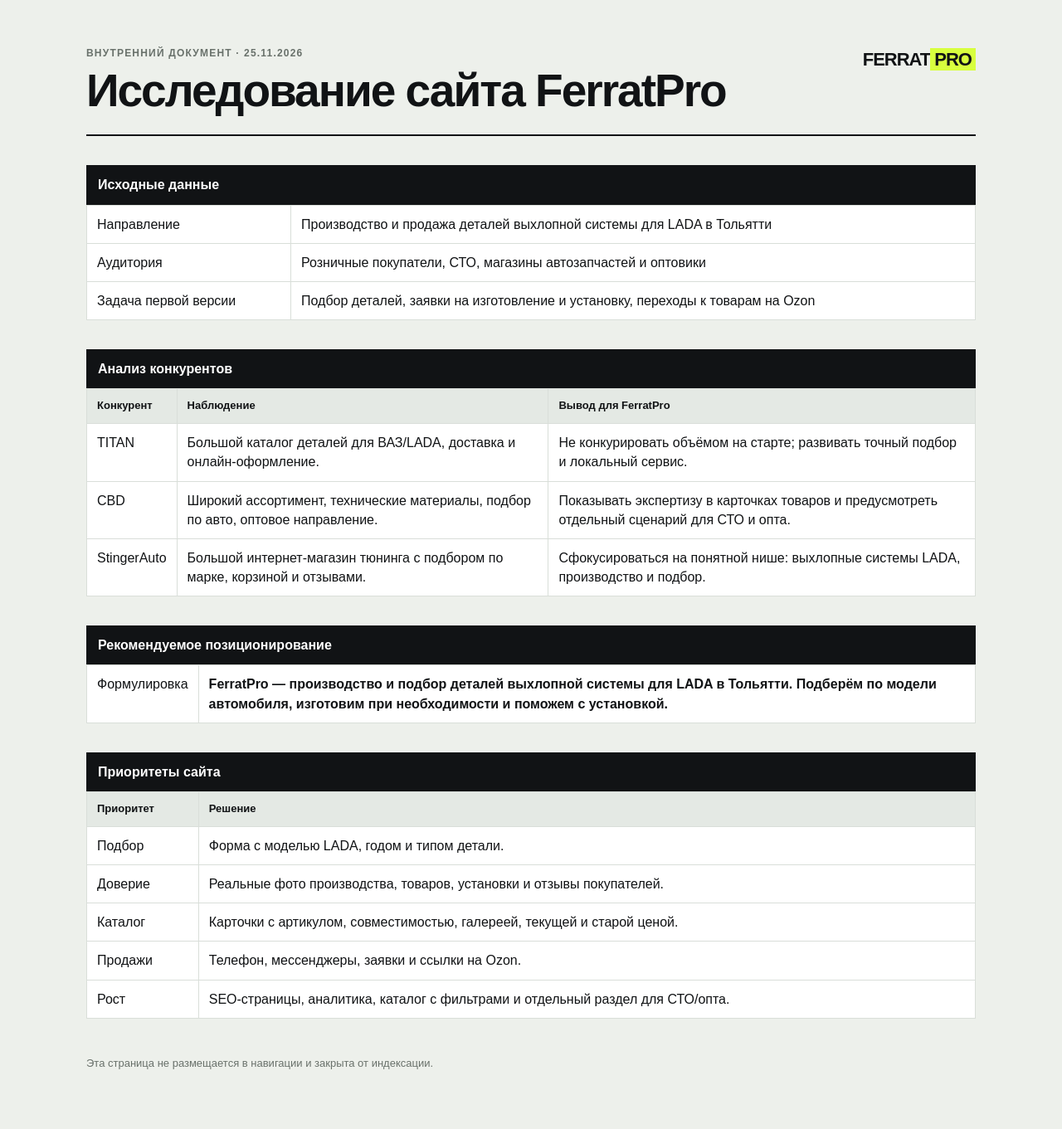
After one commit to EugeneSlusar/ferratpro.ru, a PHP site: page /plan/research.html in a window 1280 px wide. The commit adds this page. Shown: the whole page at 83% size. Run offline with PHP 8.4, Linux system fonts and the light colour scheme.

Commit message:
Move research page into noindex plan section

```diff
--- a/public_html/assets/plan.css
+++ b/public_html/assets/plan.css
@@ -11,6 +11,6 @@ h2 { margin:50px 0 15px; font-size:27px; letter-spacing:-1px; }
 .summary div { padding:15px; background:var(--paper); border:1px solid var(--line); }.summary span { display:block; color:var(--muted); font-size:12px; }.summary b { font-size:25px; }
 .group { margin-top:35px; }
 .group h3 { margin:0; padding:12px 14px; background:var(--ink); color:white; font-size:16px; }
-table { width:100%; border-collapse:collapse; background:var(--paper); } th,td { padding:11px 12px; border:1px solid var(--line); text-align:left; vertical-align:top; } th { background:#e4e9e4; font-size:13px; } td:last-child,th:last-child { width:90px; text-align:right; white-space:nowrap; } .total { font-weight:bold; background:#f6f8f5; }
+table { width:100%; border-collapse:collapse; background:var(--paper); } th,td { padding:11px 12px; border:1px solid var(--line); text-align:left; vertical-align:top; } th { background:#e4e9e4; font-size:13px; } .work-table td:last-child,.work-table th:last-child { width:90px; text-align:right; white-space:nowrap; } .total { font-weight:bold; background:#f6f8f5; }
 .note { margin-top:45px; color:var(--muted); font-size:13px; }
 @media(max-width:600px) { main { padding:32px 12px; }.top { display:block; }.brand { margin-bottom:25px; }.summary { grid-template-columns:1fr; } table { font-size:13px; } th,td { padding:8px; } }
--- a/public_html/index.html
+++ b/public_html/index.html
@@ -88,7 +88,7 @@
         <div class="map">Здесь будет Яндекс.Карта<br /><small>Добавьте реальный адрес точки</small></div>
       </section>
     </main>
-    <footer>© FerratPro · Тестовая версия сайта · <a href="https://github.com/EugeneSlusar/ferratpro.ru/blob/main/README.md" target="_blank" rel="noopener">План и исследование</a></footer>
+    <footer>© FerratPro · Тестовая версия сайта · <a href="plan/research.html">План исследования</a></footer>
     <script src="assets/catalog.js"></script>
     <script>
       const escapeHtml = (value) => String(value).replace(/[&<>"']/g, char => ({'&':'&amp;','<':'&lt;','>':'&gt;','"':'&quot;',"'":'&#039;'}[char]));
--- /dev/null
+++ b/public_html/plan/research.html
@@ -0,0 +1,53 @@
+<!doctype html>
+<html lang="ru">
+  <head>
+    <meta charset="UTF-8" />
+    <meta name="viewport" content="width=device-width, initial-scale=1.0" />
+    <meta name="robots" content="noindex, nofollow, noarchive, nosnippet" />
+    <title>Исследование сайта FerratPro</title>
+    <link rel="stylesheet" href="../assets/plan.css" />
+  </head>
+  <body>
+    <main>
+      <header class="top">
+        <div><p class="eyebrow">ВНУТРЕННИЙ ДОКУМЕНТ · 25.11.2026</p><h1>Исследование сайта FerratPro</h1></div>
+        <p class="brand">FERRAT<span>PRO</span></p>
+      </header>
+
+      <section class="group">
+        <h3>Исходные данные</h3>
+        <table><tbody>
+          <tr><td>Направление</td><td>Производство и продажа деталей выхлопной системы для LADA в Тольятти</td></tr>
+          <tr><td>Аудитория</td><td>Розничные покупатели, СТО, магазины автозапчастей и оптовики</td></tr>
+          <tr><td>Задача первой версии</td><td>Подбор деталей, заявки на изготовление и установку, переходы к товарам на Ozon</td></tr>
+        </tbody></table>
+      </section>
+
+      <section class="group">
+        <h3>Анализ конкурентов</h3>
+        <table><thead><tr><th>Конкурент</th><th>Наблюдение</th><th>Вывод для FerratPro</th></tr></thead><tbody>
+          <tr><td>TITAN</td><td>Большой каталог деталей для ВАЗ/LADA, доставка и онлайн-оформление.</td><td>Не конкурировать объёмом на старте; развивать точный подбор и локальный сервис.</td></tr>
+          <tr><td>CBD</td><td>Широкий ассортимент, технические материалы, подбор по авто, оптовое направление.</td><td>Показывать экспертизу в карточках товаров и предусмотреть отдельный сценарий для СТО и опта.</td></tr>
+          <tr><td>StingerAuto</td><td>Большой интернет-магазин тюнинга с подбором по марке, корзиной и отзывами.</td><td>Сфокусироваться на понятной нише: выхлопные системы LADA, производство и подбор.</td></tr>
+        </tbody></table>
+      </section>
+
+      <section class="group">
+        <h3>Рекомендуемое позиционирование</h3>
+        <table><tbody><tr><td>Формулировка</td><td><strong>FerratPro — производство и подбор деталей выхлопной системы для LADA в Тольятти. Подберём по модели автомобиля, изготовим при необходимости и поможем с установкой.</strong></td></tr></tbody></table>
+      </section>
+
+      <section class="group">
+        <h3>Приоритеты сайта</h3>
+        <table><thead><tr><th>Приоритет</th><th>Решение</th></tr></thead><tbody>
+          <tr><td>Подбор</td><td>Форма с моделью LADA, годом и типом детали.</td></tr>
+          <tr><td>Доверие</td><td>Реальные фото производства, товаров, установки и отзывы покупателей.</td></tr>
+          <tr><td>Каталог</td><td>Карточки с артикулом, совместимостью, галереей, текущей и старой ценой.</td></tr>
+          <tr><td>Продажи</td><td>Телефон, мессенджеры, заявки и ссылки на Ozon.</td></tr>
+          <tr><td>Рост</td><td>SEO-страницы, аналитика, каталог с фильтрами и отдельный раздел для СТО/опта.</td></tr>
+        </tbody></table>
+      </section>
+      <p class="note">Эта страница не размещается в навигации и закрыта от индексации.</p>
+    </main>
+  </body>
+</html>
```
Also changed, not shown: public_html/plan/index.html (+7 -7 lines).
